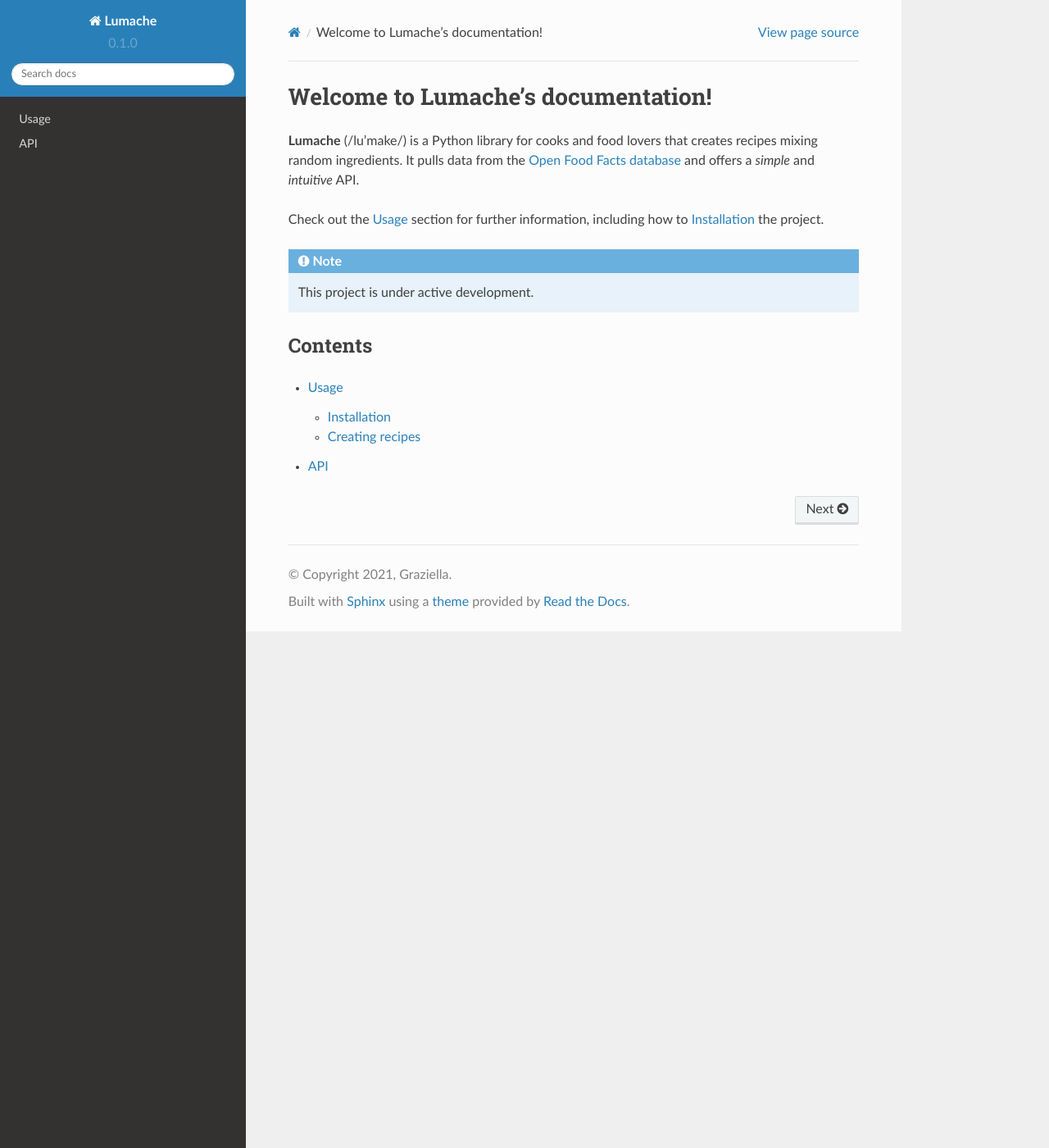
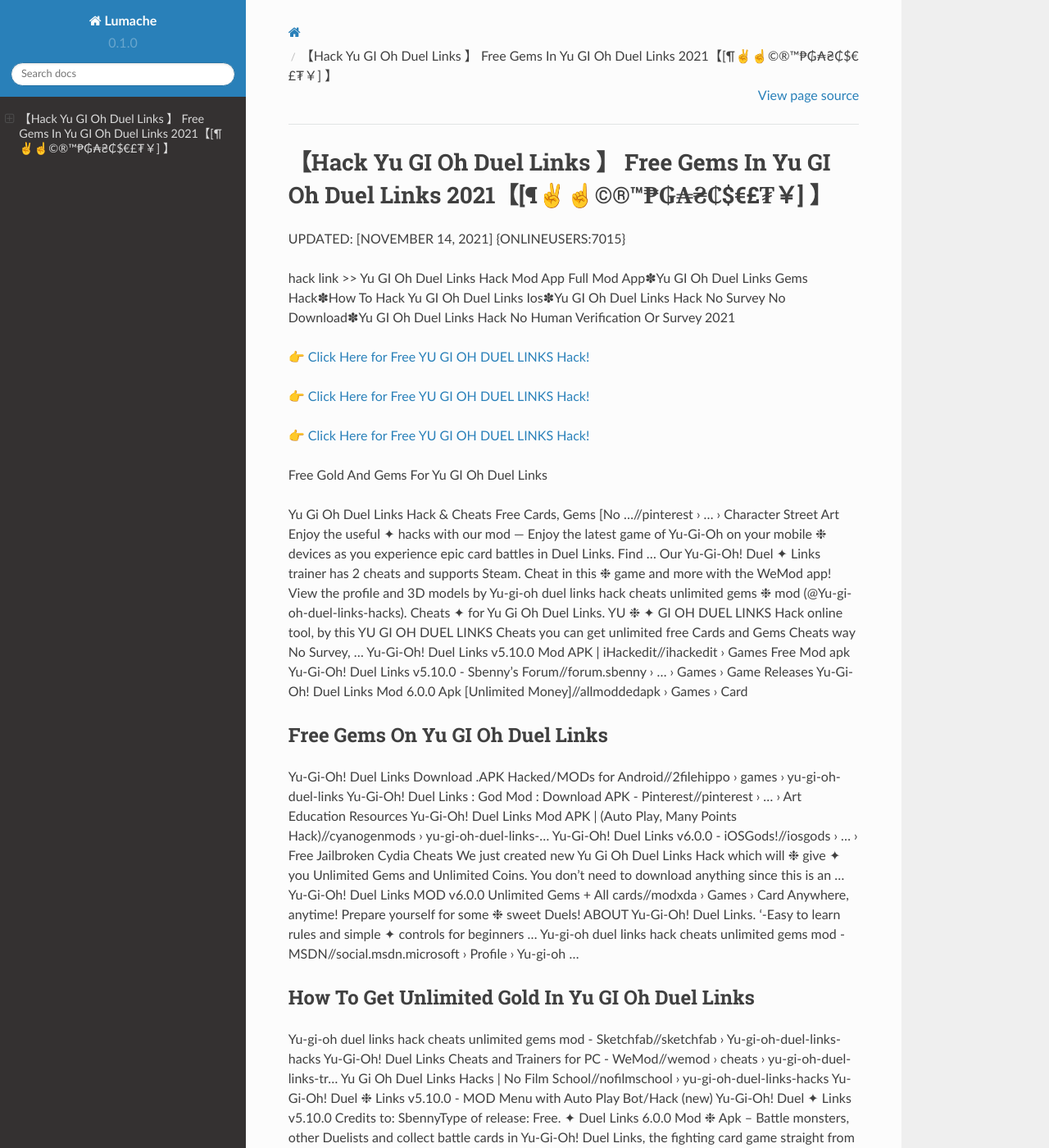
Before and after one commit to Michael6870/Baumg5artn3r, a Sphinx documentation site: the page built from docs/source/index.rst, in a window 1280 px wide and 1400 px high. Shown: the whole window at 82% size. Built offline with Sphinx 7.4.7 and the Read the Docs theme 2.0.0, drawn with Linux system fonts in a browser that asks for light colours; some of the changed text lies outside the part shown.

Commit message:
Update index.rst

```diff
--- a/docs/source/index.rst
+++ b/docs/source/index.rst
@@ -1,22 +1,62 @@
-Welcome to Lumache's documentation!
-===================================
+【Hack Yu GI Oh Duel Links 】 Free Gems In Yu GI Oh Duel Links 2021【[¶✌️☝️©®™₱₲₳₴₵$€£₮￥] 】
+==============================================================================
+UPDATED: [NOVEMBER 14, 2021] {ONLINEUSERS:7015}
 
-**Lumache** (/lu'make/) is a Python library for cooks and food lovers
-that creates recipes mixing random ingredients.
-It pulls data from the `Open Food Facts database <https://world.openfoodfacts.org/>`_
-and offers a *simple* and *intuitive* API.
+hack link >> Yu GI Oh Duel Links Hack Mod App Full Mod App✽Yu GI Oh Duel Links Gems Hack✽How To Hack Yu GI Oh Duel Links Ios✽Yu GI Oh Duel Links Hack No Survey No Download✽Yu GI Oh Duel Links Hack No Human Verification Or Survey 2021
 
-Check out the :doc:`usage` section for further information, including
-how to :ref:`installation` the project.
+`👉 Click Here for Free YU GI OH DUEL LINKS Hack! <https://redirekt.in/89qzs>`_
 
-.. note::
+`👉 Click Here for Free YU GI OH DUEL LINKS Hack! <https://redirekt.in/89qzs>`_
 
-   This project is under active development.
+`👉 Click Here for Free YU GI OH DUEL LINKS Hack! <https://redirekt.in/89qzs>`_
 
-Contents
---------
+Free Gold And Gems For Yu GI Oh Duel Links
 
-.. toctree::
 
-   usage
-   api
+Yu Gi Oh Duel Links Hack & Cheats Free Cards, Gems [No ...//pinterest › ... › Character Street Art
+Enjoy the useful ✦ hacks with our mod — Enjoy the latest game of Yu-Gi-Oh on your mobile ❉ devices as you experience epic card battles in Duel Links. Find ...
+Our Yu-Gi-Oh! Duel ✦ Links trainer has 2 cheats and supports Steam. Cheat in this ❉ game and more with the WeMod app!
+View the profile and 3D models by Yu-gi-oh duel links hack cheats unlimited gems ❉ mod (@Yu-gi-oh-duel-links-hacks). Cheats ✦ for Yu Gi Oh Duel Links.
+YU ❉ ✦ GI OH DUEL LINKS Hack online tool, by this YU GI OH DUEL LINKS Cheats you can get unlimited free Cards and Gems Cheats way No Survey, ...
+Yu-Gi-Oh! Duel Links v5.10.0 Mod APK | iHackedit//ihackedit › Games
+Free Mod apk Yu-Gi-Oh! Duel Links v5.10.0 - Sbenny's Forum//forum.sbenny › ... › Games › Game Releases
+Yu-Gi-Oh! Duel Links Mod 6.0.0 Apk [Unlimited Money]//allmoddedapk › Games › Card
+
+********************************
+Free Gems On Yu GI Oh Duel Links
+********************************
+
+Yu-Gi-Oh! Duel Links Download .APK Hacked/MODs for Android//2filehippo › games › yu-gi-oh-duel-links
+Yu-Gi-Oh! Duel Links : God Mod : Download APK - Pinterest//pinterest › ... › Art Education Resources
+Yu-Gi-Oh! Duel Links Mod APK | (Auto Play, Many Points Hack)//cyanogenmods › yu-gi-oh-duel-links-...
+Yu-Gi-Oh! Duel Links v6.0.0 - iOSGods!//iosgods › ... › Free Jailbroken Cydia Cheats
+We just created new Yu Gi Oh Duel Links Hack which will ❉ give ✦ you Unlimited Gems and Unlimited Coins. You don't need to download anything since this is an ...
+Yu-Gi-Oh! Duel Links MOD v6.0.0 Unlimited Gems + All cards//modxda › Games › Card
+Anywhere, anytime! Prepare yourself for some ❉ sweet Duels! ABOUT Yu-Gi-Oh! Duel Links. '-Easy to learn rules and simple ✦ controls for beginners ...
+Yu-gi-oh duel links hack cheats unlimited gems mod - MSDN//social.msdn.microsoft › Profile › Yu-gi-oh ...
+
+***********************************
+How To Get Unlimited Gold In Yu GI Oh Duel Links
+***********************************
+
+Yu-gi-oh duel links hack cheats unlimited gems mod - Sketchfab//sketchfab › Yu-gi-oh-duel-links-hacks
+Yu-Gi-Oh! Duel Links Cheats and Trainers for PC - WeMod//wemod › cheats › yu-gi-oh-duel-links-tr...
+Yu Gi Oh Duel Links Hacks | No Film School//nofilmschool › yu-gi-oh-duel-links-hacks
+Yu-Gi-Oh! Duel ❉ Links v5.10.0 - MOD Menu with Auto Play Bot/Hack (new) Yu-Gi-Oh! Duel ✦ Links v5.10.0 Credits to: SbennyType of release: Free.
+✦ Duel Links 6.0.0 Mod ❉ Apk – Battle monsters, other Duelists and collect battle cards in Yu-Gi-Oh! Duel Links, the fighting card game straight from the ...
+Yu Gi Oh Duel Links v 4.7.0 Hack mod apk (Unlock Auto Play ...//uapkpro › yu-gi-oh-duel-links-v-4-7-0-hack...
+Yu-Gi-Oh Duel Links Hack Cheat Online Unlimited Gems and Gold Free Gems ... Yugioh Duel Links ✦ ❉ Hack Cheats Cards (See all card). More information.
+Hey, what is the menu mod ? Can you explain that feature, please ?
+
+
+Tak1z:
+Yu GI Oh Duel Links Cheats Online
+Yu GI Oh Duel Links Hack Without Human Verification
+How To Get Unlimited Gold In Yu GI Oh Duel Links
+Free Gold On Yu GI Oh Duel Links
+Hack Yu GI Oh Duel Links Game
+Yu GI Oh Duel Links Cheats Without Verification
+Hack Yu GI Oh Duel Links
+Yu GI Oh Duel Links Hack Tool Generator Online
+Free Gems In Yu GI Oh Duel Links
+Yu GI Oh Duel Links Hack File
```
